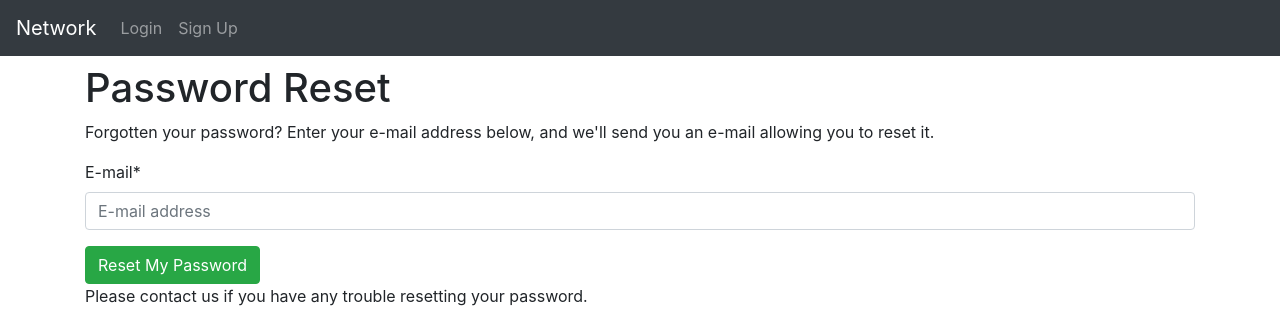
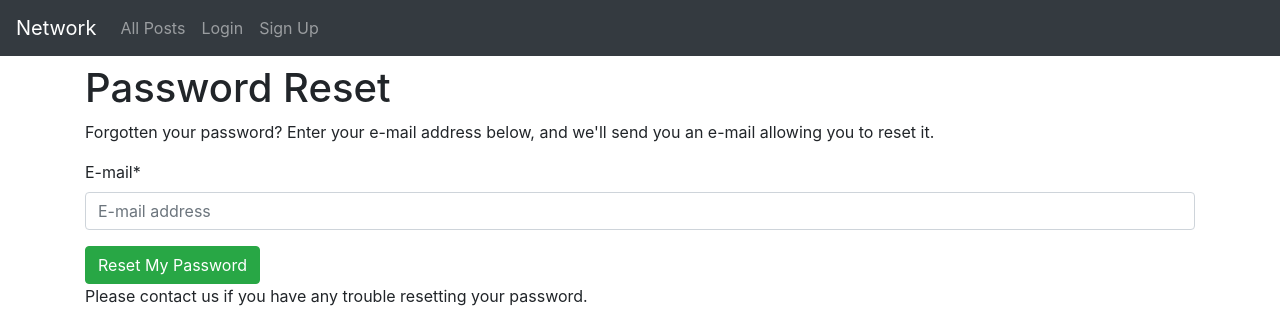
Before and after one commit to leigh-data/project4, a Django app: page /accounts/password/reset/ in a window 1280 px wide. Shown: the top 310 px of the page. Run offline with Django 3.2, Linux system fonts and the light colour scheme; some libraries are stand-ins or nearby versions.

Commit message:
navbar tweak, readme.md edit, and some packages added

```diff
--- a/templates/includes/navbar.html
+++ b/templates/includes/navbar.html
@@ -6,18 +6,23 @@
 
   <div class="collapse navbar-collapse" id="navbarSupportedContent">
     <ul class="navbar-nav mr-auto">
+     <li class="nav-item">
+      <a class="nav-link" href="{% url 'posts:index' %}">
+          <span class="sr-only">(current)</span>
+          All Posts
+      </a>
+    </li>
     {% if user.is_authenticated %}
-      <li class="nav-item active">
+      <li class="nav-item">
         <a class="nav-link" href="{% url 'posts:profile' user.username %}">
-            <span class="sr-only">(current)</span>
             {{ user.username }}
         </a>
       </li>
       <li class="nav-item">
-        <a class="nav-link" href="{% url 'account_logout' %}">Logout</a>
+        <a class="nav-link" href="{% url 'posts:following' %}">Following</a>
       </li>
       <li class="nav-item">
-        <a class="nav-link" href="{% url 'posts:following' %}">Following</a>
+        <a class="nav-link" href="{% url 'account_logout' %}">Logout</a>
       </li>
     {% else %}
       <li class="nav-item">
```
Also changed, not shown: requirements.txt (+42 -0 lines), README.md.
